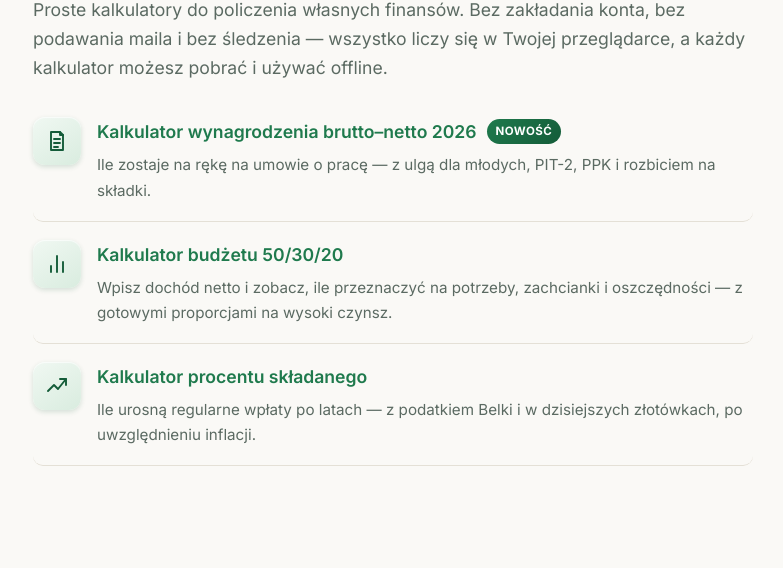
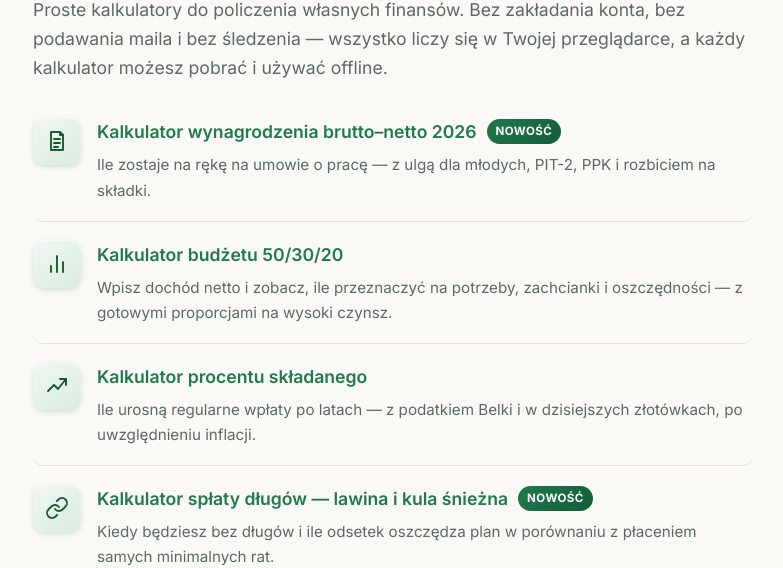
Before and after one commit to bartuniadev/madry-portfel, a plain HTML site: page narzedzia/index.html in a window 1280 px wide. Shown: the part 232-800 px from the top of the page, without its empty margins (247-1030 px from the left). Drawn offline with Linux system fonts and the light colour scheme.

Commit message:
Dokoncz podpiecie kalkulatora splaty dlugow: lista narzedzi, sitemap, README
Poprzedni commit zawieral sam kalkulator i baner na stronie glownej; tu
dochodzi wpis w narzedzia/index.html, adres w sitemap.xml oraz aktualizacja
README (struktura i lista kwot do corocznego przegladu).

Co-Authored-By: Claude Fable 5.2 <noreply@anthropic.com>
Claude-Session: https://claude.ai/code/session_01FdKpxPpozRjbijS3fr9F9x

```diff
--- a/narzedzia/index.html
+++ b/narzedzia/index.html
@@ -4,7 +4,7 @@
 <meta charset="UTF-8">
 <meta name="viewport" content="width=device-width, initial-scale=1.0">
 <title>Narzędzia finansowe | Mądry Portfel</title>
-<meta name="description" content="Darmowe kalkulatory finansowe Mądrego Portfela: wynagrodzenie brutto–netto, budżet 50/30/20 i procent składany. Bez konta, bez maila, bez śledzenia — liczą się w Twojej przeglądarce i działają offline.">
+<meta name="description" content="Darmowe kalkulatory finansowe Mądrego Portfela: wynagrodzenie brutto–netto, budżet 50/30/20, procent składany i spłata długów. Bez konta, bez maila, bez śledzenia — liczą się w Twojej przeglądarce i działają offline.">
 <link rel="stylesheet" href="../style.css">
 <link rel="icon" type="image/svg+xml" href="../favicon.svg">
 <link rel="canonical" href="https://bartuniadev.github.io/madry-portfel/narzedzia/index.html">
@@ -13,7 +13,7 @@
 <meta property="og:site_name" content="Mądry Portfel">
 <meta property="og:locale" content="pl_PL">
 <meta property="og:title" content="Narzędzia finansowe | Mądry Portfel">
-<meta property="og:description" content="Darmowe kalkulatory finansowe Mądrego Portfela: wynagrodzenie brutto–netto, budżet 50/30/20 i procent składany. Bez konta, bez maila, bez śledzenia — liczą się w Twojej przeglądarce i działają offline.">
+<meta property="og:description" content="Darmowe kalkulatory finansowe Mądrego Portfela: wynagrodzenie brutto–netto, budżet 50/30/20, procent składany i spłata długów. Bez konta, bez maila, bez śledzenia — liczą się w Twojej przeglądarce i działają offline.">
 <meta property="og:url" content="https://bartuniadev.github.io/madry-portfel/narzedzia/index.html">
 <meta property="og:image" content="https://bartuniadev.github.io/madry-portfel/og-image.png">
 <meta name="twitter:card" content="summary_large_image">
@@ -60,6 +60,13 @@
         <p>Ile urosną regularne wpłaty po latach — z podatkiem Belki i w dzisiejszych złotówkach, po uwzględnieniu inflacji.</p>
       </div>
     </li>
+    <li>
+      <div class="icon-badge"><svg class="topic-icon" viewBox="0 0 24 24" fill="none" stroke="currentColor" stroke-width="1.6" stroke-linecap="round" stroke-linejoin="round" aria-hidden="true"><path d="M10 13a5 5 0 0 0 7.54.54l3-3a5 5 0 0 0-7.07-7.07l-1.72 1.71"/><path d="M14 11a5 5 0 0 0-7.54-.54l-3 3a5 5 0 0 0 7.07 7.07l1.71-1.71"/></svg></div>
+      <div class="article-body">
+        <a href="kalkulator-splaty-dlugow.html">Kalkulator spłaty długów — lawina i kula śnieżna<span class="badge-new">Nowość</span></a>
+        <p>Kiedy będziesz bez długów i ile odsetek oszczędza plan w porównaniu z płaceniem samych minimalnych rat.</p>
+      </div>
+    </li>
   </ul>
 </main>
 
--- a/sitemap.xml
+++ b/sitemap.xml
@@ -34,4 +34,5 @@
   <url><loc>https://bartuniadev.github.io/madry-portfel/artykuly/pierwszy-samochod-ile-kosztuje.html</loc><lastmod>2026-11-15</lastmod></url>
   <url><loc>https://bartuniadev.github.io/madry-portfel/artykuly/wspolne-finanse-w-zwiazku.html</loc><lastmod>2026-11-15</lastmod></url>
   <url><loc>https://bartuniadev.github.io/madry-portfel/artykuly/kursy-i-studia-podyplomowe-czy-sie-oplaca.html</loc><lastmod>2026-11-15</lastmod></url>
+  <url><loc>https://bartuniadev.github.io/madry-portfel/narzedzia/kalkulator-splaty-dlugow.html</loc><lastmod>2026-11-15</lastmod></url>
 </urlset>
```
Also changed, not shown: 1 other file.
